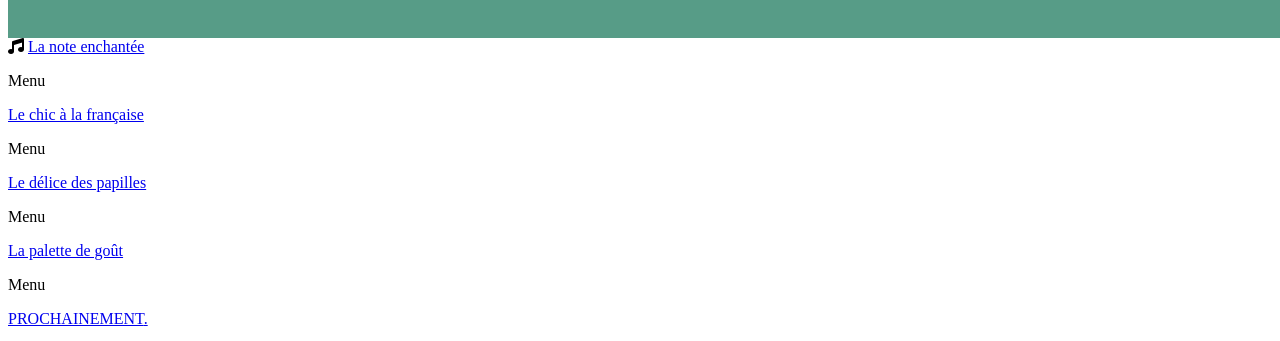
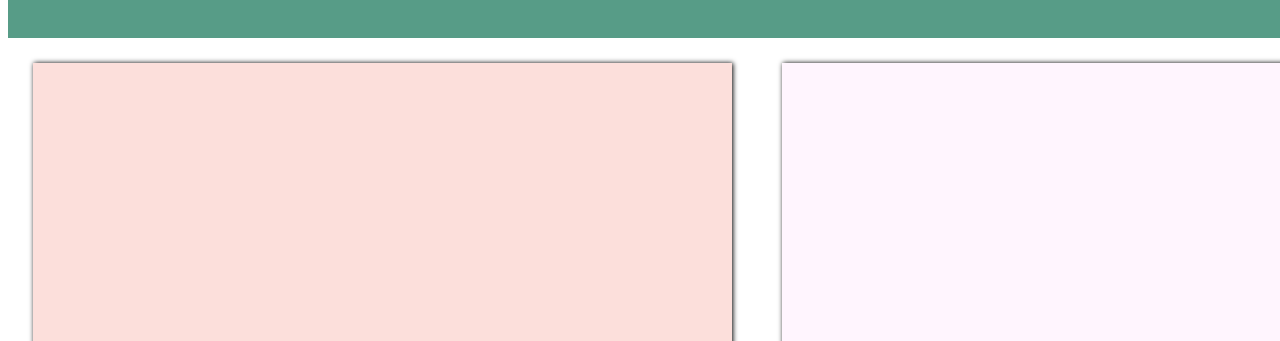
Before and after one commit to Enrick-web/Ohmyfood, a plain HTML site: page index.html in a window 1280 px wide. Shown: the part 210-551 px from the top of the page. Drawn offline with Linux system fonts and the light colour scheme.

Commit message:
mise en page de la page d'accueil et création bouton prochainement

```diff
--- a/css/style.css
+++ b/css/style.css
@@ -4,6 +4,7 @@
     margin: auto;
     height: auto;
 }
+/* HEADER */
 header
 {
     height: 240px;
@@ -17,3 +18,79 @@ header
     padding-top: 80px;
     margin: auto;
 }
+/* MENUS */
+section
+{
+    display: flex;
+}
+section div
+{
+    width: 50%;
+    text-align: center;
+    margin: 25px;
+    box-shadow: 1px 0px 5px black;
+    height: 760px;
+}
+section a
+{
+    padding-top: 35%;
+    display: block;
+    height: auto;
+    width: auto;
+    font-size: 50px;
+    text-decoration: none;
+}
+section p
+{
+    font-size: 60px;
+}
+.menu1
+{
+    background: #fcdfdb;
+}
+.menu2
+{
+    background: #fff5fe;
+}
+.menu3
+{
+    background: #f9f9f9;
+}
+.menu4
+{
+    background: #fdfffd;
+}
+div p
+{
+    transform: scale(1);
+    transition: transform 400ms;
+}
+div p:hover
+{
+    text-decoration: none;
+    transform: scale(1.25);
+}
+/* BOUTTON COMMING SOON */
+.btn
+{
+    margin: auto;
+    width: 660px;
+    padding: 5px;
+    background: #579c87;
+    text-align: center;
+    border-radius: 20px;
+    margin-top: 95px;
+    margin-bottom: 80px;
+}
+.btn a
+{
+    font-size: 45px;
+    color: yellow;
+    text-decoration: none;
+    font-family: sans-serif;
+}
+/* FOOTER */
+footer
+{
+
+}
--- a/index.html
+++ b/index.html
@@ -17,29 +17,24 @@
 		<!-- MES MENUS du haut -->
 		<section>
 			<div class="menu1">
-				<i class="fas fa-music"></i>
-				<a href="#">La note enchantée</a>
-				<p>Menu</p>
+				<p><a href="#"><i class="fas fa-music"></i><br/>La note enchantée<br/>Menu</a></p>
 			</div>
 			<div class="menu2">
-				<a href="#">Le chic à la française</a>
-				<p>Menu</p>
+				<p><a href="#">Le chic à la française<br/>Menu</a></p>
 			</div>
 		</section>
 		<!-- MES MENUS du bas -->
 		<section>
 			<div class="menu3">
-				<a href="#">Le délice des papilles</a>
-				<p>Menu</p>
+				<p><a href="#">Le délice des papilles<br/>Menu</a></p>
 			</div>
 			<div class="menu4">
-				<a href="#">La palette de goût</a>
-				<p>Menu</p>
+				<p><a href="#">La palette de goût<br/>Menu</a></p>
 			</div>
 		</section>
 		<!-- BOUTON COMMING SOON -->
 		<div class="btn">
-			<p><a href="#">PROCHAINEMENT<span>.</span></a></p>
+			<p><a href="#">Prochainement<span>.</span></a></p>
 		</div>
 		<!-- PIED DE PAGE -->
 		<footer>
```
Also changed, not shown: mention.html (+0 -1 lines).
